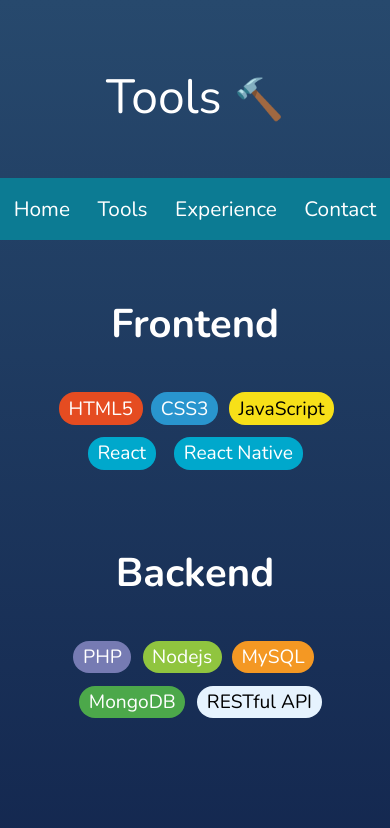
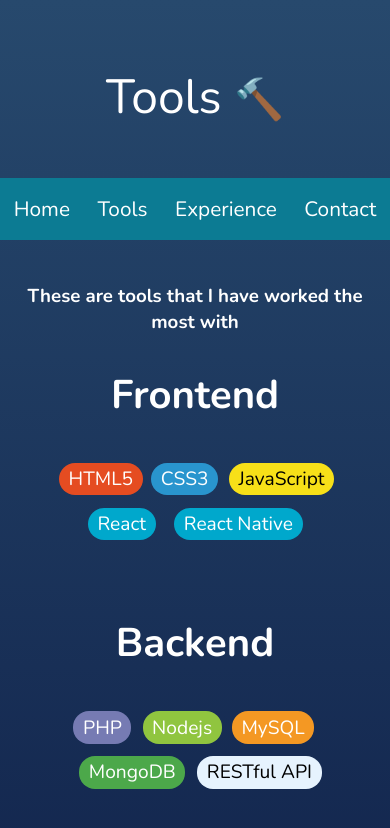
Before and after one commit to Thomasmc96/thch, a React (Create React App) app: page /tools in a window 390 px wide. Shown: the top 828 px of the page. Built offline with nearby package versions, Linux system fonts and the light colour scheme.

Commit message:
Overflow fix with tools

```diff
--- a/src/App.css
+++ b/src/App.css
@@ -40,6 +40,10 @@
   font-size: 2.5rem;
 }
 
+.container h3 {
+  text-align: center;
+}
+
 .container p {
   font-size: 1.2rem;
   text-align: justify;
--- a/src/components/tools/Tools.css
+++ b/src/components/tools/Tools.css
@@ -1,17 +1,22 @@
-.tools {
+.tools h3 {
+  margin-bottom: 0;
+  animation: toolsHeader 4s;
+}
+
+.toolsSections {
   display: flex;
   flex-direction: row;
   max-width: 70rem;
   align-items: center;
-  min-height: 30rem;
+  min-height: 25rem;
 }
 
-.tools section {
-  /* width: 50%; */
+.toolsSections section {
   width: 18rem;
   margin: 0 auto;
 }
-.tools .badges {
+
+.toolsSections .badges {
   position: relative;
   width: 100%;
   height: 8rem;
@@ -26,18 +31,21 @@
   margin: 0.5rem;
   position: absolute;
 }
+
 .html5 {
   background-color: #e54c21;
   animation: htmlMove 2s ease-out;
   top: 0;
   left: 0;
 }
+
 .css3 {
   background-color: #2995ce;
   animation: cssMove 2s ease-out;
   top: 0;
   left: 32%;
 }
+
 .javascript {
   background-color: #f7e018;
   color: black;
@@ -45,42 +53,49 @@
   top: 0;
   left: 59%;
 }
+
 .react {
   background-color: var(--color-palet-4);
   animation: reactMove 1s ease-out;
   top: 35%;
   left: 10%;
 }
+
 .reactNative {
   background-color: var(--color-palet-4);
   animation: reactNativeMove 2s ease-out;
   top: 35%;
   left: 40%;
 }
+
 .php {
   background-color: #767bb3;
   animation: phpMove 3s ease-in-out;
   top: 0;
   left: 5%;
 }
+
 .nodejs {
   background-color: #90c53f;
   animation: nodejsMove 1.5s ease-out;
   top: 0;
   left: 29%;
 }
+
 .mysql {
   background-color: #f49823;
   animation: mysqlMove 2s ease-out;
   top: 0%;
   left: 60%;
 }
+
 .mongodb {
   background-color: #4ca84a;
   animation: mongodbMove 2s ease-out;
   top: 35%;
   left: 7%;
 }
+
 .api {
   background-color: #e6f3fe;
   color: black;
@@ -89,6 +104,7 @@
   left: 48%;
 }
 
+/* Animations */
 @keyframes htmlMove {
   from {
     left: -20%;
@@ -189,9 +205,22 @@
     top: 35%;
   }
 }
-
-@media (max-width: 650px) {
-  .tools {
-    flex-direction: column;
+@keyframes toolsHeader {
+  0% {
+    opacity: 0;
+  }
+  75% {
+    opacity: 0;
+  }
+  100% {
+    opacity: 1;
   }
 }
+
+/* Mobile */
+@media (max-width: 650px) {
+  .toolsSections {
+    flex-direction: column;
+    overflow: hidden;
+  }
+}
--- a/src/components/tools/Tools.js
+++ b/src/components/tools/Tools.js
@@ -7,6 +7,8 @@
     <React.Fragment>
       <Header title="Tools" emoji="🔨" />
       <div className="container tools">
+        <h3>These are tools that I have worked the most with</h3>
+        <div className="toolsSections">
           <section>
             <h1>Frontend</h1>
             <div className="badges">
@@ -28,6 +30,7 @@
             </div>
           </section>
         </div>
+      </div>
     </React.Fragment>
   );
 };
```
Lines whose indentation alone changed are shown as unchanged.
